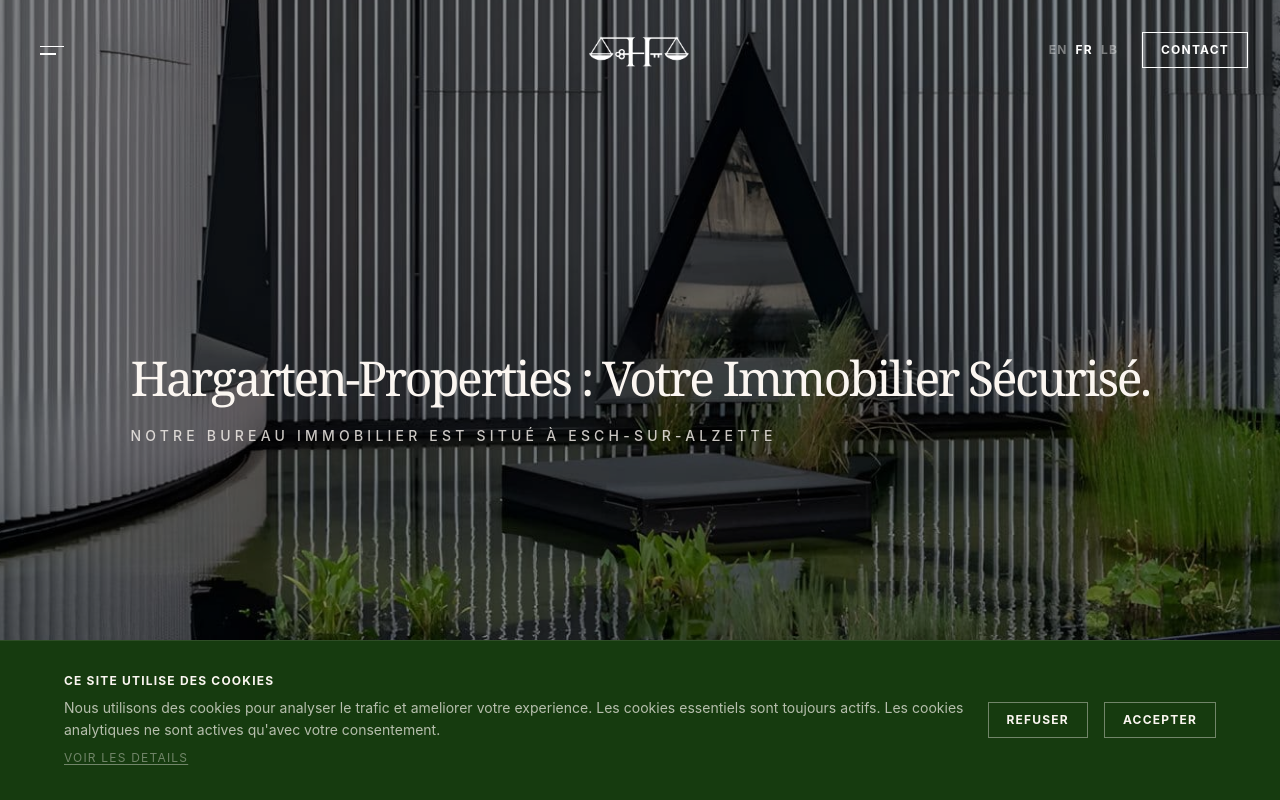
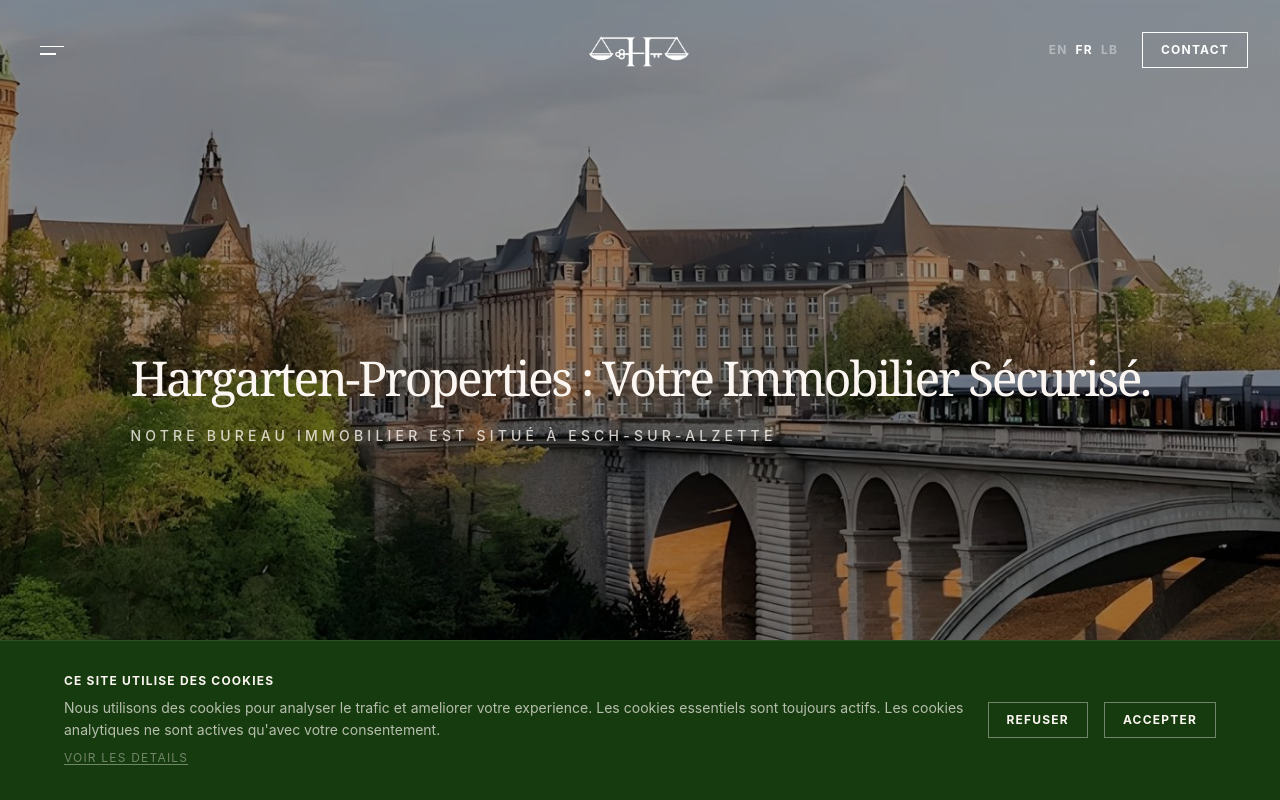
Before and after one commit to briggsdavis/hargarten, a React (Vite) app: page / in a window 1280 px wide. Shown: the top 800 px of the page. Built offline with nearby package versions, Linux system fonts and the light colour scheme.

Commit message:
Use finalbanner.jpg as hero image

```diff
--- a/src/pages/Home.tsx
+++ b/src/pages/Home.tsx
@@ -6,7 +6,7 @@ import { useLocale, LocaleLink } from "../i18n/LocaleContext"
 
 const MotionLocaleLink = motion(LocaleLink)
 
-const HERO_IMAGES = ["/modernhero1.jpg"]
+const HERO_IMAGES = ["/finalbanner.jpg"]
 
 export const Home = () => {
   const { portfolioLive } = useAdmin()
```
